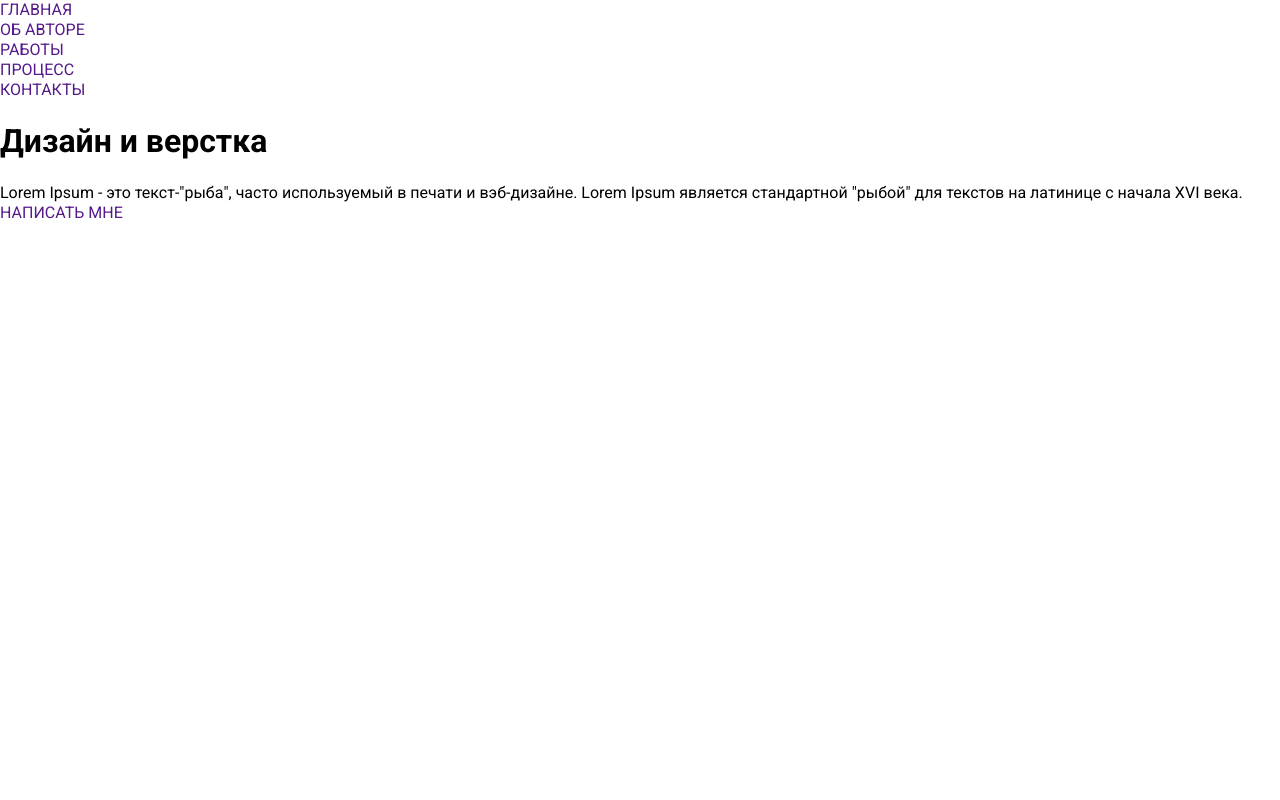
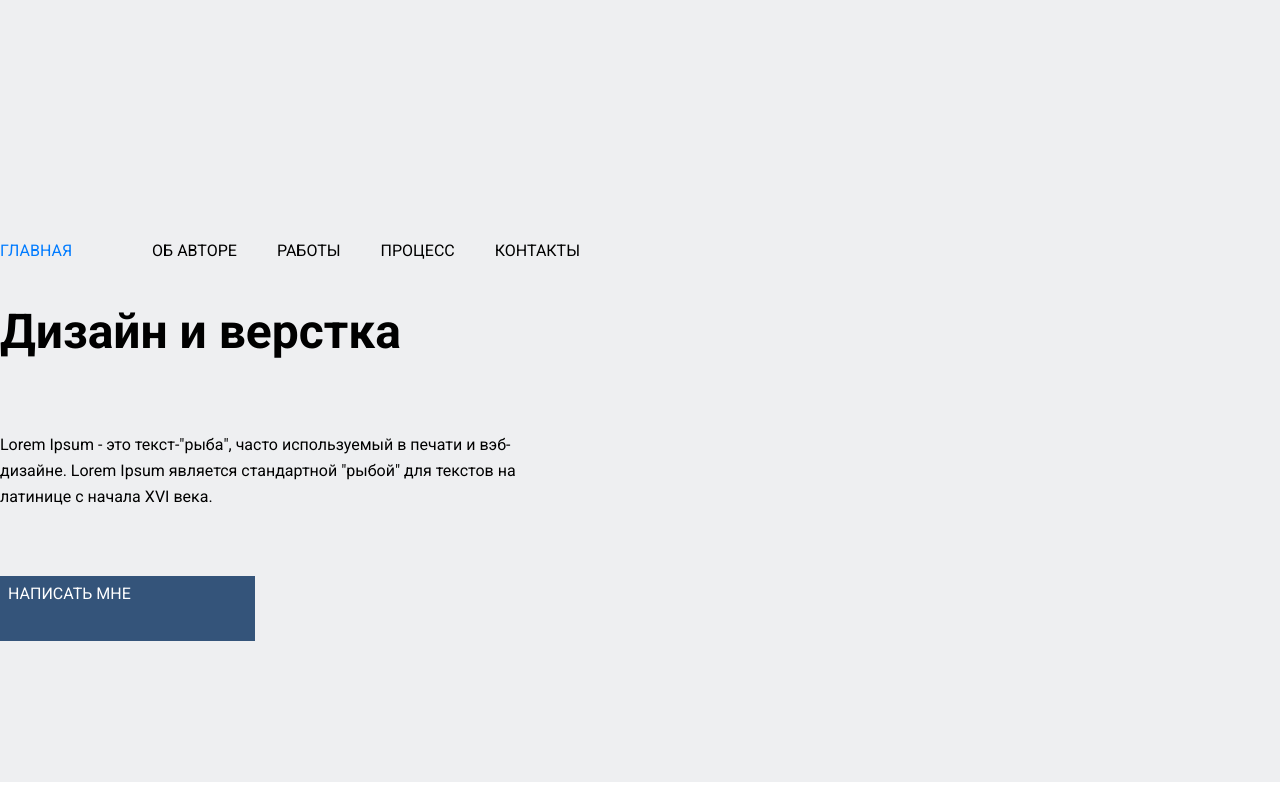
Before and after one commit to rojs73/lesson9, a plain HTML site: page index.html in a window 1280 px wide. Drawn offline with Linux system fonts and the light colour scheme.

Commit message:
colors and flex

```diff
--- a/index.html
+++ b/index.html
@@ -17,20 +17,20 @@
       <nav class="navbar"></nav>
         <ol class="navbar__list">
           <li class="navbar__item">
-            <a class="navbar__link"href="">ГЛАВНАЯ</a>
+            <a class="navbar__link navbar__link--active" href="">ГЛАВНАЯ</a>
           </li>
           <li class="navbar__item">
             <li class="navbar__item">
-              <a class="navbar__link"href="">ОБ АВТОРЕ</a>
+              <a class="navbar__link" href="">ОБ АВТОРЕ</a>
             </li>
             <li class="navbar__item">
-              <a class="navbar__link"href="">РАБОТЫ</a>
+              <a class="navbar__link" href="">РАБОТЫ</a>
             </li>
             <li class="navbar__item">
-              <a class="navbar__link"href="">ПРОЦЕСС</a>
+              <a class="navbar__link" href="">ПРОЦЕСС</a>
             </li>
           </li>
-            <a class="navbar__link"href="">КОНТАКТЫ</a>
+            <a class="navbar__link" href="">КОНТАКТЫ</a>
           </li>
       </ol>
       <div class="content">
--- a/style.css
+++ b/style.css
@@ -1,6 +1,17 @@
 :root {
+  --color-black:#000000;
+  --color-primary:#34547a;
+  --color-secondary:#727272;
+  --color-gray-light: #eeeff1;
+  --color-white:#ffffff;
+
+
   --font-size:16px;
   --font-family: 'Roboto', sans-serif;
+
+  --line-height-sm:1.2;
+  --line-height-lg:1.64;
+
   --container:1110px;
   --gap:20px;
   --gap-sm: calc(var(--gap) / 2);
@@ -33,3 +44,52 @@ a {
   width: min (100% - var(--gap-lg), var(--container));
   margin-inline: auto;
 }
+
+.header {
+  padding-top:79px;
+  padding-bottom: 141px;
+  background-color: #eeeff1;
+}
+
+.navbar {
+  margin-bottom:162px;
+}
+.navbar__list {
+  display: flex;
+  gap: var(--gap-lg)
+}
+.navbar__item {
+}
+.navbar__link {
+  color: var(--color-black);
+}
+.navbar__link--active {
+  color:#007bff;
+  font-weight:500px;
+}
+.content {
+  display: flex;
+  flex-direction: column;
+  max-width: 540px;
+  align-items: flex-start;
+}
+.content__title {
+  font-size: 3rem;
+  background-color: var(--color-gray-light);
+  line-height:var(--line-height-lg);
+  margin-bottom: 60px;
+}
+.content__description {
+  line-height:var(--line-height-lg);
+  margin-bottom: 65px;
+}
+.content__link {
+  min-width:255px;
+  min-height:65px;
+  color:var(--color-white);
+  background-color: var(--color-primary);
+  padding: 0.5em;
+  display:flex;
+
+
+}
```
